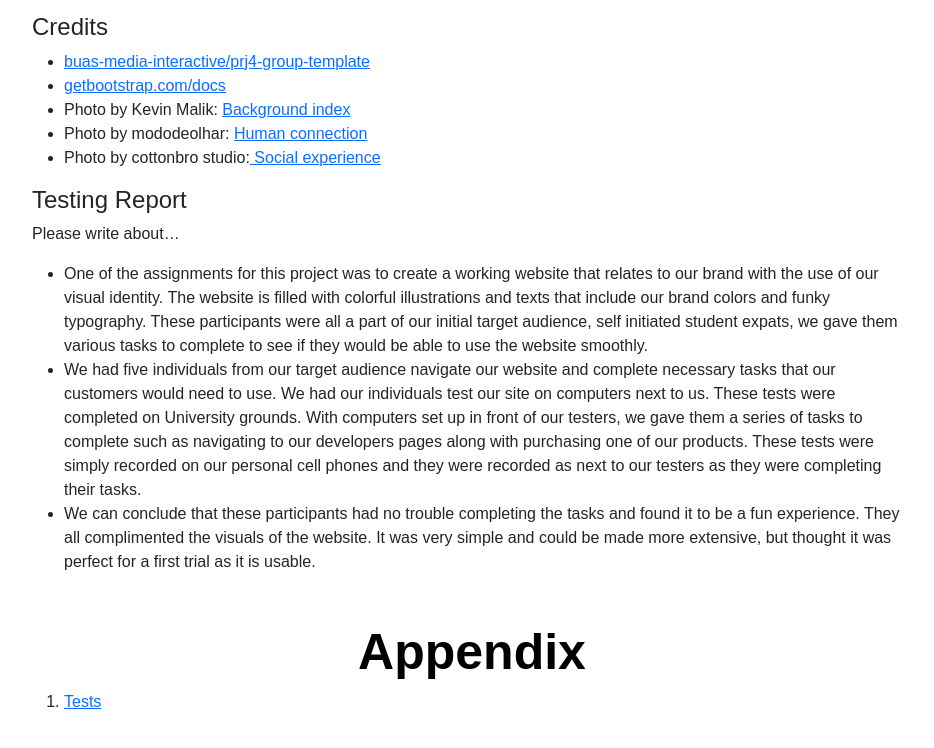
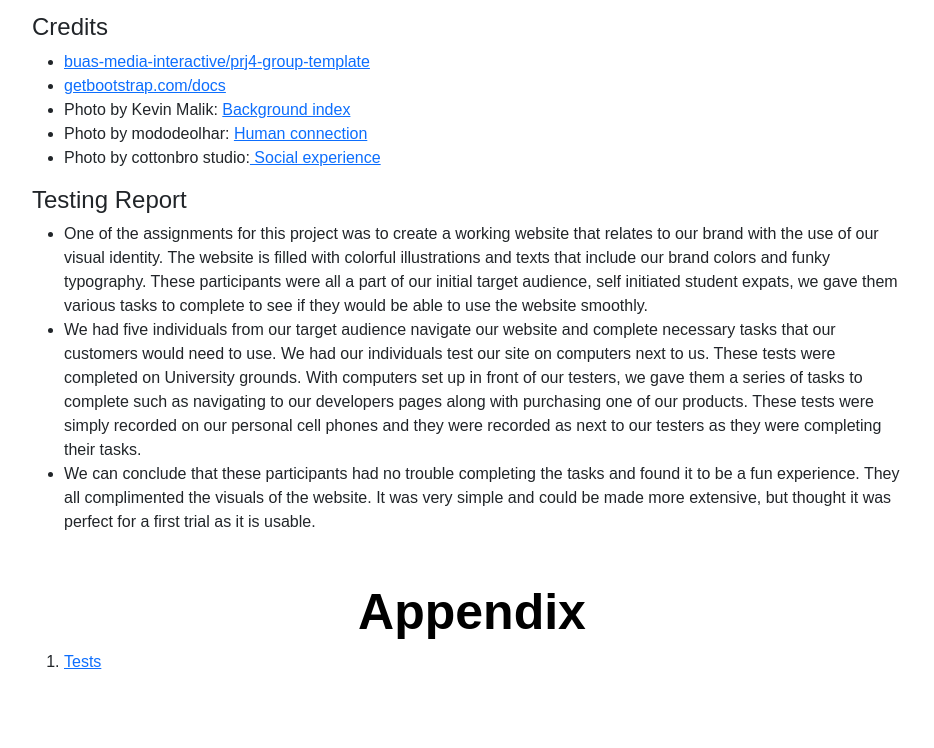
Before and after one commit to AnneVMerrienboer/ClicheCrazeGames, a plain HTML site: page production.html in a window 1280 px wide. Shown: the part 874-1622 px from the top of the page, without its empty margins (168-1102 px from the left). Drawn offline with nearby package versions, Linux system fonts and the light colour scheme; a web font is replaced by a local one.

Commit message:
Update production.html

```diff
--- a/production.html
+++ b/production.html
@@ -96,7 +96,6 @@
 
           </ul>
           <h4 id="production-3" class="mt-2">Testing Report</h4>
-          <p>Please write about&hellip;</p>
           <ul>
             <li>One of the assignments for this project was to create a working website that relates to our brand with the use of our visual identity. The website is filled with colorful illustrations and texts that include our brand colors and funky typography. These participants were all a part of our initial target audience, self initiated student expats, we gave them various tasks to complete to see if they would be able to use the website smoothly.</li>
             <li>We had five individuals from our target audience navigate our website and complete necessary tasks that our customers would need to use. We had our individuals test our site on computers next to us. These tests were completed on University grounds. With computers set up in front of our testers, we gave them a series of tasks to complete such as navigating to our developers pages along with purchasing one of our products. These tests were simply recorded on our personal cell phones and they were recorded as next to our testers as they were completing their tasks.</li>
```
